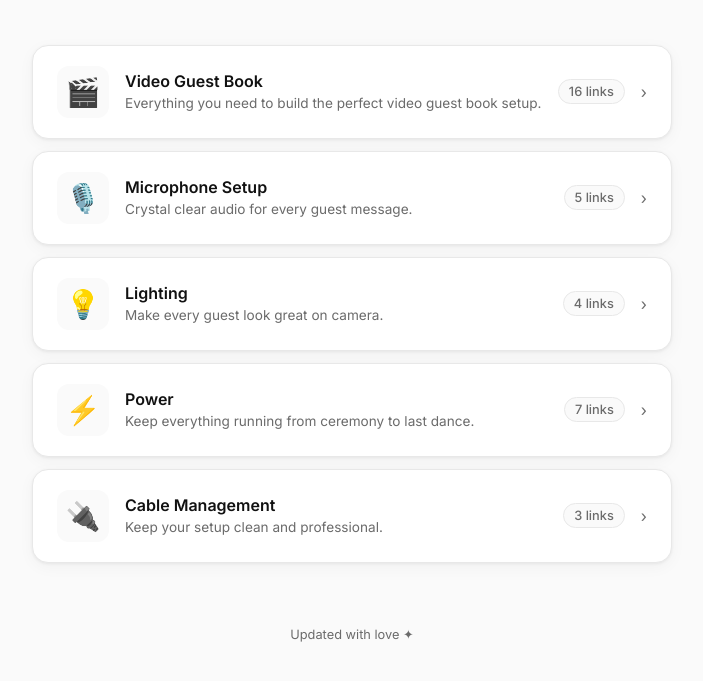
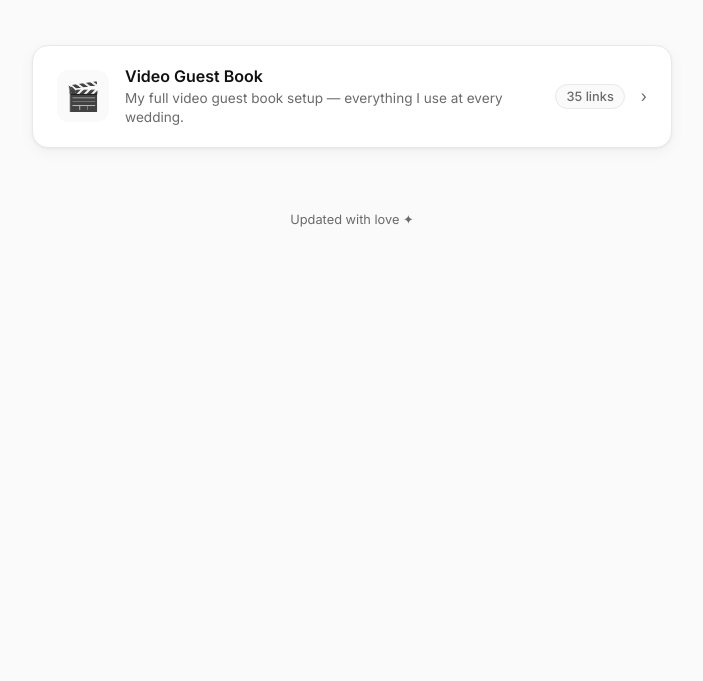
Before and after one commit to 7juliusearl/sidelinq, a plain HTML site: page spiritmade/index.html in a window 1280 px wide. Shown: the part 197-878 px from the top of the page, without its empty margins (288-991 px from the left). After the commit the page ends 800 px from the top, so only its background shows below. Drawn offline with Linux system fonts and the light colour scheme.

Commit message:
fix: video-guestbook with 4 sub-sections, all 35 links in one category

```diff
--- a/spiritmade/index.html
+++ b/spiritmade/index.html
@@ -141,6 +141,16 @@
     }
     .link-arrow { color: var(--muted); font-size: 1rem; flex-shrink: 0; }
 
+    /* ── Section headings ────────────────────────────── */
+    .section-heading {
+      font-size: 0.7rem; font-weight: 700; letter-spacing: 0.1em;
+      text-transform: uppercase; color: var(--muted);
+      margin: 32px 0 12px;
+      padding-bottom: 8px;
+      border-bottom: 1px solid var(--border);
+    }
+    .section-heading:first-child { margin-top: 0; }
+
     /* ── Footer ──────────────────────────────────────── */
     .footer { text-align: center; margin-top: 64px; color: var(--muted); font-size: 0.8rem; }
 
@@ -196,7 +206,7 @@
             <div class="category-name">${cat.name}</div>
             ${cat.description ? `<div class="category-desc">${cat.description}</div>` : ''}
           </div>
-          <div class="category-count">${cat.links.length} link${cat.links.length !== 1 ? 's' : ''}</div>
+          <div class="category-count">${(cat.sections ? cat.sections.reduce((n,s)=>n+s.links.length,0) : (cat.links||[]).length)} links</div>
           <div class="category-arrow">›</div>
         </a>
       `).join('');
@@ -209,6 +219,24 @@
         </div>
         <div class="category-grid">${cards}</div>
         <div class="footer">Updated with love ✦</div>
+      `;
+    }
+
+    function renderLinkCard(link) {
+      const thumbHtml = link.image
+        ? `<div class="link-thumb"><img src="${link.image}" alt="${link.title}" /></div>`
+        : `<div class="link-thumb">🔗</div>`;
+      const badge = link.badge ? `<div class="link-badge">${link.badge}</div>` : '';
+      return `
+        <a class="link-card" href="${link.url}" target="_blank" rel="noopener noreferrer">
+          ${badge}
+          ${thumbHtml}
+          <div class="link-info">
+            <div class="link-title">${link.title}</div>
+            ${link.description ? `<div class="link-desc">${link.description}</div>` : ''}
+          </div>
+          <div class="link-arrow">›</div>
+        </a>
       `;
     }
 
@@ -226,23 +254,19 @@
 
       document.title = `${cat.name} — ${DATA.site.name}`;
 
-      const links = cat.links.map(link => {
-        const thumbHtml = link.image
-          ? `<div class="link-thumb"><img src="${link.image}" alt="${link.title}" /></div>`
-          : `<div class="link-thumb">🔗</div>`;
-        const badge = link.badge ? `<div class="link-badge">${link.badge}</div>` : '';
-        return `
-          <a class="link-card" href="${link.url}" target="_blank" rel="noopener noreferrer">
-            ${badge}
-            ${thumbHtml}
-            <div class="link-info">
-              <div class="link-title">${link.title}</div>
-              ${link.description ? `<div class="link-desc">${link.description}</div>` : ''}
-            </div>
-            <div class="link-arrow">›</div>
-          </a>
-        `;
-      }).join('');
+      let bodyHtml = '';
+      if (cat.sections && cat.sections.length) {
+        // Render with sub-sections
+        bodyHtml = cat.sections.map(section => `
+          <div class="section-heading">${section.name}</div>
+          <div class="links-list">
+            ${section.links.map(renderLinkCard).join('')}
+          </div>
+        `).join('');
+      } else {
+        // Flat list
+        bodyHtml = `<div class="links-list">${(cat.links || []).map(renderLinkCard).join('')}</div>`;
+      }
 
       document.getElementById('app').innerHTML = `
         <a class="back-btn" href="#">← All Categories</a>
@@ -251,7 +275,7 @@
           <h2>${cat.name}</h2>
           ${cat.description ? `<p>${cat.description}</p>` : ''}
         </div>
-        <div class="links-list">${links}</div>
+        ${bodyHtml}
         <div class="footer">Updated with love ✦</div>
       `;
     }
--- a/spiritmade/links.json
+++ b/spiritmade/links.json
@@ -9,8 +9,11 @@
     {
       "id": "video-guestbook",
       "name": "Video Guest Book",
-      "description": "Everything you need to build the perfect video guest book setup.",
+      "description": "My full video guest book setup — everything I use at every wedding.",
       "icon": "🎬",
+      "sections": [
+        {
+          "name": "Camera & Accessories",
           "links": [
             {
               "title": "Canon R100",
@@ -21,28 +24,82 @@
             },
             {
               "title": "Dummy Battery",
-          "description": "Keep the camera running all night without worrying about battery life.",
+              "description": "Keep the camera running all night — no battery swaps.",
               "url": "https://amzn.to/3QABaXc",
               "image": "",
               "badge": ""
             },
             {
+              "title": "Boom Mic",
+              "description": "Directional mic that captures voice clearly.",
+              "url": "https://amzn.to/3XnnmTT",
+              "image": "",
+              "badge": ""
+            },
+            {
               "title": "16mm Lens",
-          "description": "Wide angle lens perfect for capturing full-body video messages.",
+              "description": "Wide angle for full-body guest messages.",
               "url": "https://amzn.to/3Dc98yk",
               "image": "",
               "badge": ""
             },
             {
               "title": "ND Filter",
-          "description": "Control your exposure in brightly lit venues.",
+              "description": "Control exposure in bright venues.",
               "url": "https://amzn.to/4hYs2Yo",
               "image": "",
               "badge": ""
             },
             {
+              "title": "Wireless Mic",
+              "description": "Freedom of movement without losing audio quality.",
+              "url": "https://amzn.to/4h471ud",
+              "image": "",
+              "badge": ""
+            },
+            {
+              "title": "Arm for Mic Holder",
+              "description": "Positions the mic right where you need it.",
+              "url": "https://amzn.to/4brLb2I",
+              "image": "",
+              "badge": ""
+            },
+            {
+              "title": "Mic Holder",
+              "description": "Shock mount style to reduce vibration noise.",
+              "url": "https://amzn.to/4hWJBZ5",
+              "image": "",
+              "badge": ""
+            },
+            {
+              "title": "Mic Handle",
+              "description": "Comfortable grip for handheld mic use.",
+              "url": "https://amzn.to/4kbfFKl",
+              "image": "",
+              "badge": ""
+            },
+            {
+              "title": "Audio Splitter",
+              "description": "Split audio for monitoring while recording.",
+              "url": "https://a.co/d/2rLnFvt",
+              "image": "",
+              "badge": ""
+            },
+            {
+              "title": "Angle Adapter",
+              "description": "Routes cables neatly within the rig.",
+              "url": "https://amzn.to/4brrt6Z",
+              "image": "",
+              "badge": ""
+            }
+          ]
+        },
+        {
+          "name": "iPad & Attachments",
+          "links": [
+            {
               "title": "iPad Cage (9.7\"–11\")",
-          "description": "Secure mount for smaller iPads used as the guest-facing screen.",
+              "description": "Secure mount for smaller iPads.",
               "url": "https://amzn.to/3Xk0Knh",
               "image": "",
               "badge": ""
@@ -55,28 +112,42 @@
               "badge": ""
             },
             {
-          "title": "Camera NATO Mount",
-          "description": "Attaches accessories to the camera rail system.",
-          "url": "https://amzn.to/3DkeXJR",
-          "image": "",
-          "badge": ""
-        },
-        {
               "title": "USB-C Hub",
-          "description": "Expand connectivity for the iPad in your setup.",
+              "description": "Expands connectivity for the iPad.",
               "url": "https://amzn.to/3QGWNoE",
               "image": "",
               "badge": ""
             },
             {
-          "title": "USB-C Cable (Camera)",
+              "title": "V-Mount Lock",
+              "description": "Secures the V-mount battery to the plate.",
+              "url": "https://amzn.to/41luyRq",
+              "image": "",
+              "badge": ""
+            },
+            {
+              "title": "USB-C Cable (to Camera)",
               "description": "Connects the camera to the hub for live view.",
               "url": "https://amzn.to/4bmrQ2B",
               "image": "",
               "badge": ""
             },
             {
-          "title": "USB-C Cable (Hub)",
+              "title": "Arm to Super Clamp",
+              "description": "Extension arm for positioning your iPad.",
+              "url": "https://amzn.to/4h1ifQd",
+              "image": "",
+              "badge": ""
+            },
+            {
+              "title": "Camera NATO Mount",
+              "description": "Attaches accessories to the camera rail.",
+              "url": "https://amzn.to/3DkeXJR",
+              "image": "",
+              "badge": ""
+            },
+            {
+              "title": "USB-C Cable (to Hub)",
               "description": "Connects the hub back to the iPad.",
               "url": "https://amzn.to/41xgcPc",
               "image": "",
@@ -86,13 +157,6 @@
               "title": "Super Clamp",
               "description": "Versatile clamp for mounting arms and accessories.",
               "url": "https://amzn.to/4klhLqK",
-          "image": "",
-          "badge": ""
-        },
-        {
-          "title": "Arm to Super Clamp",
-          "description": "Extension arm for positioning your iPad or accessories.",
-          "url": "https://amzn.to/4h1ifQd",
               "image": "",
               "badge": ""
             },
@@ -109,72 +173,19 @@
               "url": "https://amzn.to/4hUNSMF",
               "image": "",
               "badge": ""
-        },
-        {
-          "title": "Audio Splitter",
-          "description": "Split audio output for monitoring while recording.",
-          "url": "https://a.co/d/2rLnFvt",
-          "image": "",
-          "badge": ""
-        },
-        {
-          "title": "Angle Adapter",
-          "description": "Helps route cables neatly within the rig.",
-          "url": "https://amzn.to/4brrt6Z",
-          "image": "",
-          "badge": ""
             }
           ]
         },
         {
-      "id": "microphone-setup",
-      "name": "Microphone Setup",
-      "description": "Crystal clear audio for every guest message.",
-      "icon": "🎙️",
+          "name": "Light & Stand",
           "links": [
             {
-          "title": "Boom Mic",
-          "description": "Directional mic that picks up voice without background noise.",
-          "url": "https://amzn.to/3XnnmTT",
-          "image": "",
-          "badge": "Top Pick"
-        },
-        {
-          "title": "Wireless Mic",
-          "description": "Freedom to move around without sacrificing audio quality.",
-          "url": "https://amzn.to/4h471ud",
+              "title": "Light Stand (Round Base)",
+              "description": "Stable stand that works on any venue floor.",
+              "url": "https://amzn.to/3QA3xoz",
               "image": "",
               "badge": ""
             },
-        {
-          "title": "Mic Arm / Holder Arm",
-          "description": "Positions the mic right where you need it.",
-          "url": "https://amzn.to/4brLb2I",
-          "image": "",
-          "badge": ""
-        },
-        {
-          "title": "Mic Holder",
-          "description": "Shock mount style holder to reduce vibration noise.",
-          "url": "https://amzn.to/4hWJBZ5",
-          "image": "",
-          "badge": ""
-        },
-        {
-          "title": "Mic Handle",
-          "description": "Comfortable pistol grip for handheld mic use.",
-          "url": "https://amzn.to/4kbfFKl",
-          "image": "",
-          "badge": ""
-        }
-      ]
-    },
-    {
-      "id": "lighting",
-      "name": "Lighting",
-      "description": "Make every guest look great on camera.",
-      "icon": "💡",
-      "links": [
             {
               "title": "Amaran 60XS Light",
               "description": "Powerful, compact LED light perfect for events.",
@@ -184,65 +195,15 @@
             },
             {
               "title": "Softbox 17\"",
-          "description": "Diffuses the light for a flattering, even glow.",
+              "description": "Diffuses light for a flattering, even glow.",
               "url": "https://amzn.to/4hV0qUh",
               "image": "",
               "badge": ""
             },
             {
-          "title": "Light Stand (Round Base)",
-          "description": "Stable stand that works on any venue floor.",
-          "url": "https://amzn.to/3QA3xoz",
-          "image": "",
-          "badge": ""
-        },
-        {
-          "title": "Light Mount",
-          "description": "Attaches the light to the stand or rig cleanly.",
-          "url": "https://amzn.to/3Dede8Z",
-          "image": "",
-          "badge": ""
-        }
-      ]
-    },
-    {
-      "id": "power",
-      "name": "Power",
-      "description": "Keep everything running from ceremony to last dance.",
-      "icon": "⚡",
-      "links": [
-        {
               "title": "Anker Power Station",
               "description": "Portable power for the whole rig — no outlet needed.",
               "url": "https://amzn.to/4bjxQt2",
-          "image": "",
-          "badge": "Top Pick"
-        },
-        {
-          "title": "V-Mount Battery",
-          "description": "High-capacity battery for extended shoots.",
-          "url": "https://amzn.to/3XjyBwx",
-          "image": "",
-          "badge": ""
-        },
-        {
-          "title": "V-Mount Converter (Power Inverter)",
-          "description": "Converts V-mount power to standard AC outlet.",
-          "url": "https://www.bhphotovideo.com/c/product/1467006-REG/savage_bnp_pi_110_power_110v_inverter.html/overview",
-          "image": "",
-          "badge": ""
-        },
-        {
-          "title": "V-Mount Lock",
-          "description": "Secures the V-mount battery to the plate.",
-          "url": "https://amzn.to/41luyRq",
-          "image": "",
-          "badge": ""
-        },
-        {
-          "title": "USB-A to USB-C Converter",
-          "description": "Adapts older USB-A ports to power USB-C devices.",
-          "url": "https://amzn.to/4hSXGqg",
               "image": "",
               "badge": ""
             },
@@ -254,24 +215,23 @@
               "badge": ""
             },
             {
+              "title": "Velcro Strips",
+              "description": "Bundle cables together quickly and reusably.",
+              "url": "https://amzn.to/4idFCqC",
+              "image": "",
+              "badge": ""
+            },
+            {
               "title": "Angled Power Cord",
               "description": "Routes the power cable neatly behind the rig.",
               "url": "https://amzn.to/4hWIXum",
               "image": "",
               "badge": ""
-        }
-      ]
             },
             {
-      "id": "cable-management",
-      "name": "Cable Management",
-      "description": "Keep your setup clean and professional.",
-      "icon": "🔌",
-      "links": [
-        {
-          "title": "Velcro Strips",
-          "description": "Bundle cables together quickly and reusably.",
-          "url": "https://amzn.to/4idFCqC",
+              "title": "Light Mount",
+              "description": "Attaches the light to the stand or rig cleanly.",
+              "url": "https://amzn.to/3Dede8Z",
               "image": "",
               "badge": ""
             },
@@ -290,6 +250,34 @@
               "badge": ""
             }
           ]
+        },
+        {
+          "name": "Power Alternative for Traveling",
+          "links": [
+            {
+              "title": "V-Mount Battery",
+              "description": "High-capacity battery for extended shoots on the road.",
+              "url": "https://amzn.to/3XjyBwx",
+              "image": "",
+              "badge": "Top Pick"
+            },
+            {
+              "title": "USB-A to USB-C Converter",
+              "description": "Adapts older USB-A ports to power USB-C devices.",
+              "url": "https://amzn.to/4hSXGqg",
+              "image": "",
+              "badge": ""
+            },
+            {
+              "title": "V-Mount Converter (Power Inverter)",
+              "description": "Converts V-mount power to a standard AC outlet.",
+              "url": "https://www.bhphotovideo.com/c/product/1467006-REG/savage_bnp_pi_110_power_110v_inverter.html/overview",
+              "image": "",
+              "badge": ""
             }
           ]
         }
+      ]
+    }
+  ]
+}
```
Lines whose indentation alone changed are shown as unchanged.
